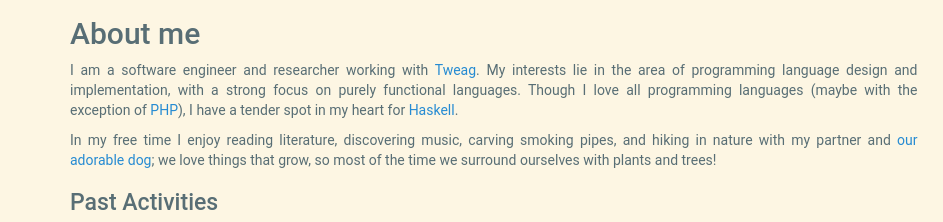
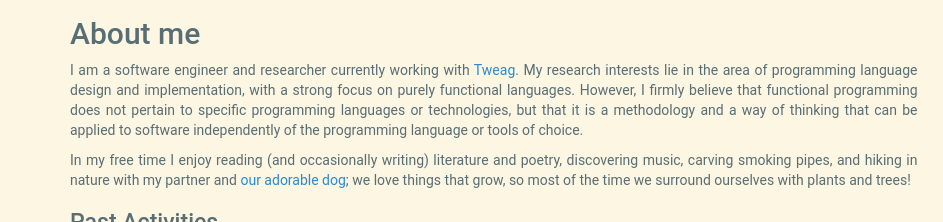
Before and after one commit to gkaracha/things-and-stuff.art, a plain HTML site: page index.html in a window 1280 px wide. Shown: the part 258-480 px from the top of the page, 0-943 px from the left. Drawn offline with nearby package versions, Linux system fonts and the light colour scheme.

Commit message:
Tweaks in the "about" and the "publications" pages

```diff
--- a/index.html
+++ b/index.html
@@ -66,29 +66,21 @@
           </nav>
           <h2><a name="about"></a>About me</h2>
           <p align="justify">
-            I am a software engineer and researcher working with
+            I am a software engineer and researcher currently working with
             <a target="_blank" href="https://www.tweag.io/">Tweag</a>.
-            My interests lie in the area of programming language design and
+            My research interests lie in the area of programming language design and
             implementation, with a strong focus on purely functional languages.
-            Though I love all programming languages (maybe with the
-            exception of <a target="_blank" href="https://eev.ee/blog/2012/04/09/php-a-fractal-of-bad-design/">PHP</a>),
-            I have a tender spot in my heart for <a target="_blank" href="http://www.haskell.org">Haskell</a>.
-          </p>
-          <!--
-            <p align="justify">
-              As an engineer, I spend most of my time working on
-              <a target="_blank" href="https://github.com/tweag/asterius">Asterius</a>, the
-              Haskell-to-WebAssembly compiler maintained by Tweag.
-
-              As a researcher, I focus on the design and implementation of type inference
-              and elaboration algorithms for advanced type systems.
-            </p>
-            -->
+            However, I firmly believe that functional programming does not pertain to
+            specific programming languages or technologies, but that it is a methodology
+            and a way of thinking that can be applied to software independently of the
+            programming language or tools of choice.
           <p align="justify">
-            In my free time I enjoy reading literature, discovering music, carving
-            smoking pipes, and hiking in nature with my partner and
+            In my free time I enjoy reading (and occasionally writing) literature and
+            poetry, discovering music, carving smoking pipes, and hiking in nature with
+            my partner and
             <a target=_blank" href="./images/dharma.jpg" alt="Dharma!">our adorable dog</a>;
-            we love things that grow, so most of the time we surround ourselves with plants and trees!
+            we love things that grow, so most of the time we surround ourselves with
+            plants and trees!
           </p>
           <h3><a name="about"></a>Past Activities</h3>
           <p align="justify">
```
Also changed, not shown: c/index.content.html (+11 -19 lines), c/publications.content.html (+3 -3 lines), publications.html (+3 -3 lines).
